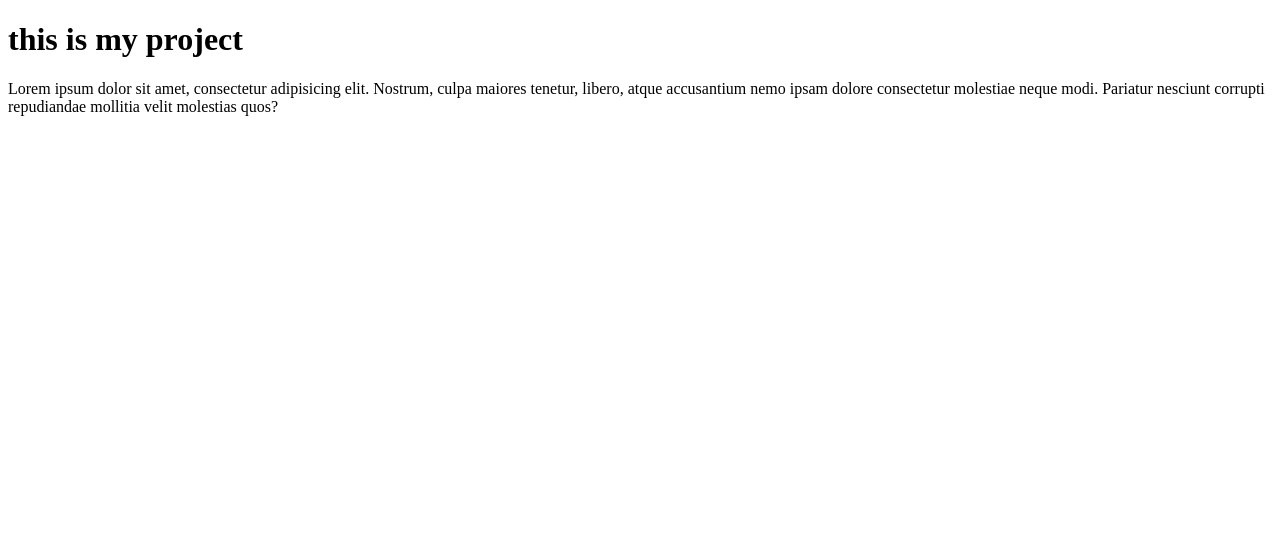
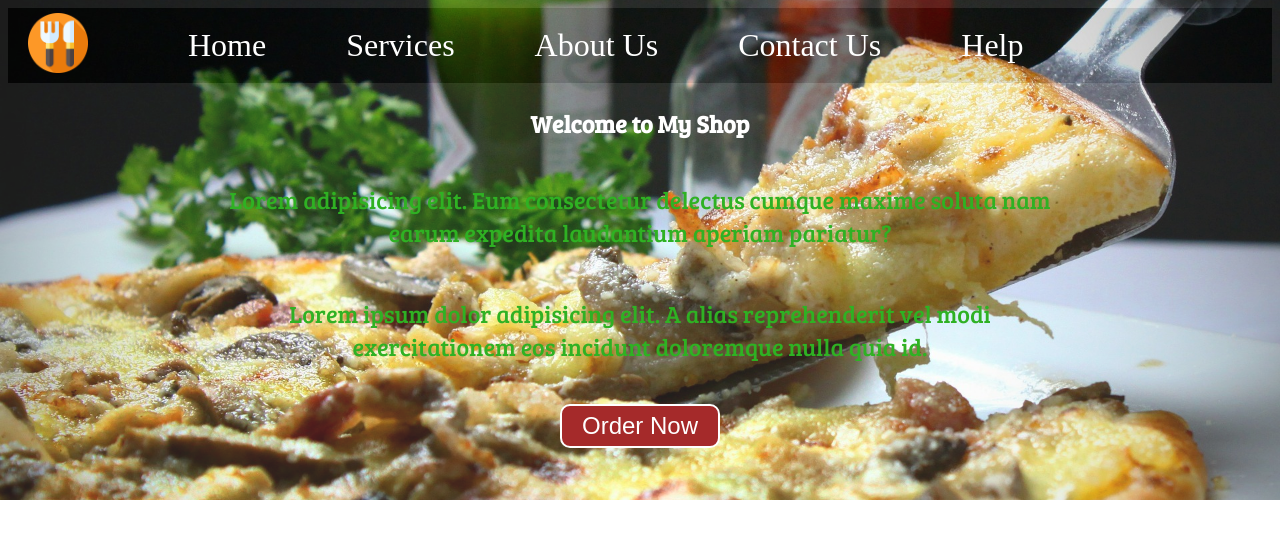
Before and after one commit to satyam99944/walkoverProject, a plain HTML site: page index.html in a window 1280 px wide. Drawn offline with Linux system fonts and the light colour scheme; a web font is replaced by a local one.

Commit message:
navbar and home

```diff
--- a/index.html
+++ b/index.html
@@ -5,9 +5,27 @@
     <meta http-equiv="X-UA-Compatible" content="IE=edge">
     <meta name="viewport" content="width=device-width, initial-scale=1.0">
     <title>Document</title>
+    <link rel="stylesheet" href="style.css">
+    <link href="https://fonts.googleapis.com/css?family=Baloo+Bhai|Bree+Serif&display=swap" rel="stylesheet">
 </head>
 <body>
-    <h1>this is my project</h1>
-    <p>Lorem ipsum dolor sit amet, consectetur adipisicing elit. Nostrum, culpa maiores tenetur, libero, atque accusantium nemo ipsam dolore consectetur molestiae neque modi. Pariatur nesciunt corrupti repudiandae mollitia velit molestias quos?</p>
+    <nav id="navbar">
+        <div id="logo">
+            <img src="logo.png" alt="logo">
+        </div>
+        <ul>
+            <li class="item"><a href="#home">Home</a></li>
+            <li class="item"><a href="#services-container">Services</a></li>
+            <li class="item"><a href="#client-section">About Us</a></li>
+            <li class="item"><a href="#contact">Contact Us</a></li>
+            <li class="item"><a href="#help">Help</a></li>
+        </ul>
+    </nav>
+    <section id="home">
+        <h1 class="h">Welcome to My Shop</h1>
+        <p>Lorem  adipisicing elit. Eum consectetur delectus cumque maxime soluta nam earum expedita laudantium aperiam pariatur?</p>
+ <p>Lorem ipsum dolor adipisicing elit. A alias reprehenderit vel modi exercitationem eos incidunt doloremque nulla quia id.</p>
+    <button class="btn">Order Now</button>
+</section>
 </body>
 </html>
--- /dev/null
+++ b/style.css
@@ -0,0 +1,88 @@
+/* navbar designing */
+
+#logo img{
+    height: 60px;
+    width: 60px;
+    margin: 5px 20px;
+}
+#navbar{
+display: flex;
+position: relative;
+}
+#navbar::before{
+    content: "";
+    background-color: black;
+    position: absolute;
+    height: 100%;
+    width: 100%;
+    z-index: -1;
+    opacity: 0.8;
+
+}
+#navbar ul{
+    display: flex;
+}
+#navbar ul li{
+    list-style: none;
+    font-size: medium;
+    margin: auto 30px;
+}
+#navbar ul li a{
+    color: white;
+    text-decoration:none;
+    display: block;
+    font-size: 2em;
+    margin: 30px,22px;
+    border-radius: 20px;
+    /* border: 2px solid green; */
+    padding: 3px 10px;
+}
+#navbar ul li a:hover{
+    color: black;
+    background-color: white;
+    margin: 3px,22px;
+}
+/* home disigning */
+#home{
+    display: flex;
+    flex-direction: column;
+    padding: 3px 200px;
+    height: 380px;
+    justify-content: center;
+    align-items: center;
+
+}
+#home::before{
+    content: "";
+    position:absolute;
+    background:url(background.jpg) no-repeat center center/cover;
+    height: 500px;
+    top:0px;
+    left:0px;
+    width: 100%;
+    z-index: -1;
+    opacity:0.89;
+}
+#home h1{
+    color:white;
+    text-align: center;
+    font-family: 'Bree Serif', serif;
+}
+
+#home p{
+    color:rgb(47, 177, 35);
+    text-align: center;
+    font-size: 1.5rem;
+    font-family: 'Bree Serif', serif;
+}
+
+.btn{
+    padding: 6px 20px;
+    border: 2px solid white;
+    background-color: brown;
+    color: white;
+    margin: 17px;
+    font-size: 1.5rem;
+    border-radius: 10px;
+    cursor:pointer;
+}
```
Also changed, not shown: background.jpg (added), fast-food.png (added), harvest.png (added), logo.png (added), man.png (added).
